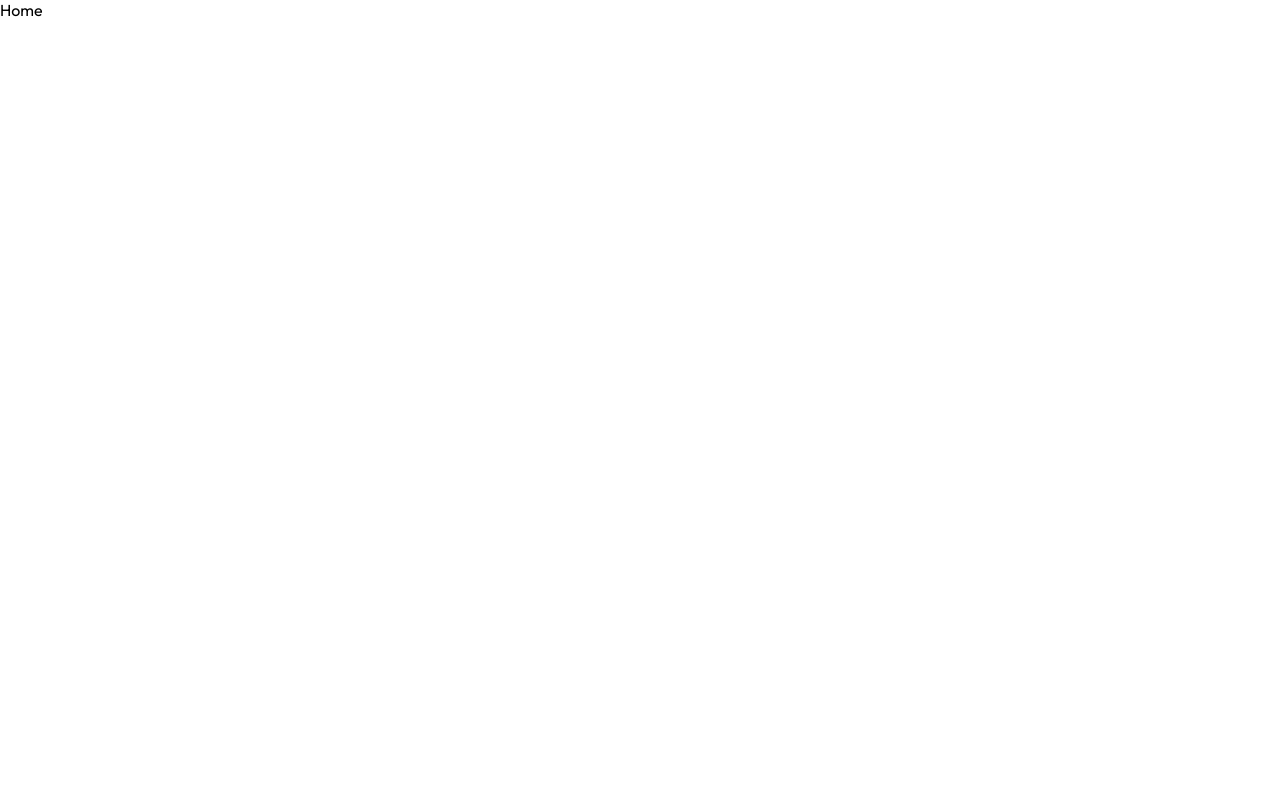
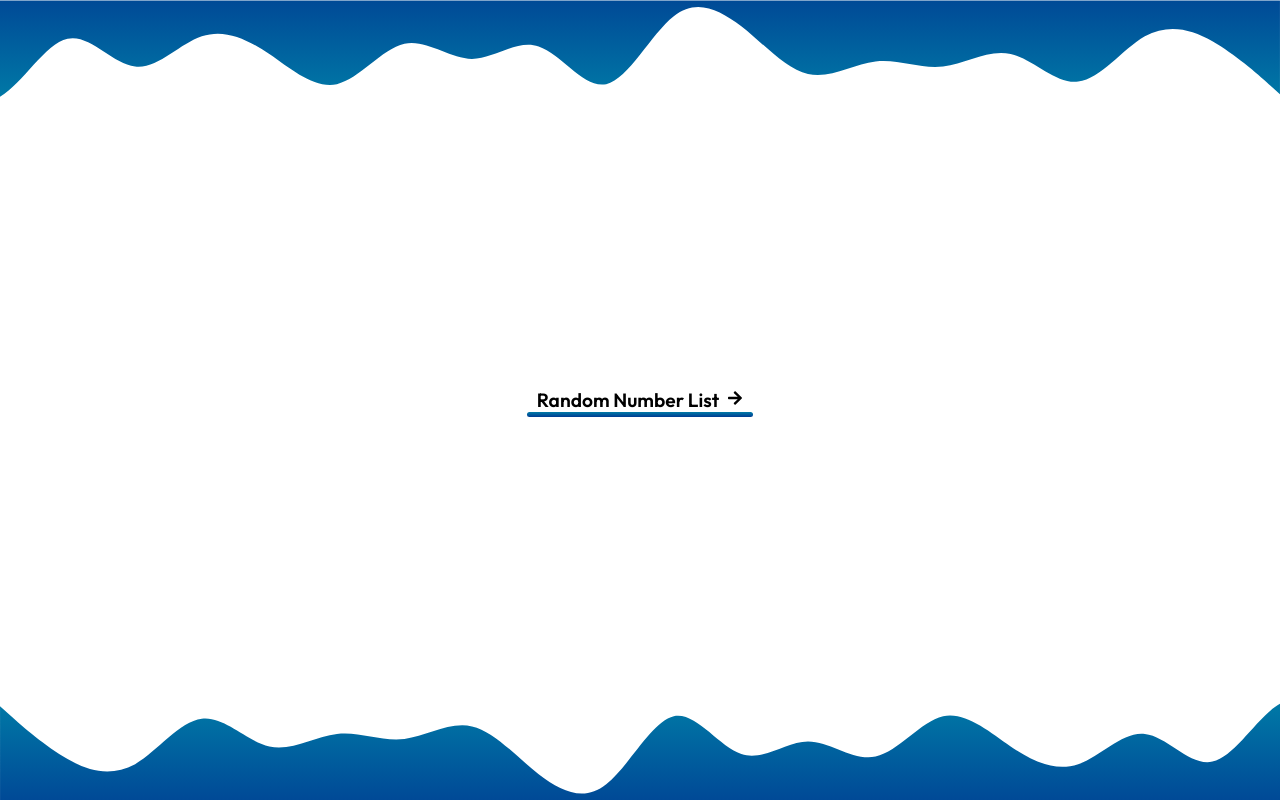
Before and after one commit to valentinaotocan/tria-task, a React (Vite) app: page / in a window 1280 px wide. Built offline with nearby package versions, Linux system fonts and the light colour scheme.

Commit message:
Implement Home page

```diff
--- a/src/App.jsx
+++ b/src/App.jsx
@@ -1,13 +1,16 @@
 import { Routes, Route } from "react-router-dom";
 import Home from "./pages/Home";
 import RandomList from "./pages/RandomList";
+import Waves from "./components/Waves";
 function App() {
   return (
     <>
+      <Waves rotate={180}/>
       <Routes>
         <Route path="/" element={<Home />} />
         <Route path="/random-list" element={<RandomList />} />
       </Routes>
+      <Waves rotate={0}/>
     </>
   );
 }
--- /dev/null
+++ b/src/components/Waves.jsx
@@ -0,0 +1,30 @@
+function Waves({ rotate }) {
+  return (
+    <svg
+      className="wave"
+      style={{
+        transform: `rotate(${rotate}deg)`,
+        transition: "0.3s",
+        position: "absolute",
+        zIndex: "-1",
+        bottom: rotate === 0 ? 0 : undefined,
+      }}
+      viewBox="0 0 1440 140"
+      version="1.1"
+      xmlns="http://www.w3.org/2000/svg"
+    >
+      <defs>
+        <linearGradient id="sw-gradient-0" x1="0" x2="0" y1="1" y2="0">
+          <stop stopColor="#003c92" offset="0%"></stop>
+          <stop stopColor="#007BA7" offset="100%"></stop>
+        </linearGradient>
+      </defs>
+      <path
+        style={{ transform: "translate(0, 0px)", opacity: 1 }}
+        fill="url(#sw-gradient-0)"
+        d="M0,34L12.6,45.3C25.3,57,51,79,76,93.5C101.1,108,126,113,152,99.2C176.8,85,202,51,227,48.2C252.6,45,278,74,303,79.3C328.4,85,354,68,379,65.2C404.2,62,429,74,455,70.8C480,68,505,51,531,56.7C555.8,62,581,91,606,110.5C631.6,130,657,142,682,121.8C707.4,102,733,51,758,45.3C783.2,40,808,79,834,87.8C858.9,96,884,74,909,73.7C934.7,74,960,96,985,90.7C1010.5,85,1036,51,1061,45.3C1086.3,40,1112,62,1137,79.3C1162.1,96,1187,108,1213,99.2C1237.9,91,1263,62,1288,65.2C1313.7,68,1339,102,1364,96.3C1389.5,91,1415,45,1440,31.2C1465.3,17,1491,34,1516,48.2C1541.1,62,1566,74,1592,85C1616.8,96,1642,108,1667,104.8C1692.6,102,1718,85,1743,90.7C1768.4,96,1794,125,1806,138.8L1818.9,153L1818.9,170L1806.3,170C1793.7,170,1768,170,1743,170C1717.9,170,1693,170,1667,170C1642.1,170,1617,170,1592,170C1566.3,170,1541,170,1516,170C1490.5,170,1465,170,1440,170C1414.7,170,1389,170,1364,170C1338.9,170,1314,170,1288,170C1263.2,170,1238,170,1213,170C1187.4,170,1162,170,1137,170C1111.6,170,1086,170,1061,170C1035.8,170,1011,170,985,170C960,170,935,170,909,170C884.2,170,859,170,834,170C808.4,170,783,170,758,170C732.6,170,707,170,682,170C656.8,170,632,170,606,170C581.1,170,556,170,531,170C505.3,170,480,170,455,170C429.5,170,404,170,379,170C353.7,170,328,170,303,170C277.9,170,253,170,227,170C202.1,170,177,170,152,170C126.3,170,101,170,76,170C50.5,170,25,170,13,170L0,170Z"
+      ></path>
+    </svg>
+  );
+}
+export default Waves;
--- a/src/pages/Home.jsx
+++ b/src/pages/Home.jsx
@@ -1,6 +1,16 @@
+import { Link } from "react-router-dom";
+import { FaArrowRight } from "react-icons/fa";
+
 function Home() {
   return (
-    <div>Home</div>
-  )
+    <div className="home">
+      <Link to="/random-list" className="underline">
+        Random Number List{" "}
+        <span className="right-arrow">
+          <FaArrowRight />
+        </span>
+      </Link>
+    </div>
+  );
 }
 export default Home
--- /dev/null
+++ b/src/styles/_colors.scss
@@ -0,0 +1,4 @@
+$darker-blue: #003c92;
+$lighter-blue: #007BA7;
+
+$linear-gradient: linear-gradient(0deg, $lighter-blue 0%, $darker-blue 100%)
--- /dev/null
+++ b/src/styles/_underlines.scss
@@ -0,0 +1,24 @@
+.underline {
+  position: relative;
+  font-size: 1.2rem;
+  color: black;
+  font-weight: 600;
+  display: flex;
+  align-items: center;
+  padding: 0 10px;
+  &::before {
+    content: "";
+    position: absolute;
+    bottom: -5px;
+    width: 100%;
+    left: 0;
+    height: 5px;
+    border-radius: 5px;
+    background: linear-gradient(0deg, $darker-blue 0%, $lighter-blue 100%);
+    transition: all 0.3s ease;
+  }
+  &:hover::before {
+    z-index: -1;
+    height: 12px;
+  }
+}
--- a/src/styles/main.scss
+++ b/src/styles/main.scss
@@ -1,7 +1,11 @@
+@import "./colors";
+@import "./pages/Home";
+@import './underlines';
+
 * {
-    box-sizing: border-box;
-    padding: 0;
-    margin: 0;
+  box-sizing: border-box;
+  padding: 0;
+  margin: 0;
 }
 
 #root {
@@ -11,4 +15,9 @@
 
 body {
   font-family: "Outfit", sans-serif;
+  height: 100%;
 }
+
+a {
+  text-decoration: none;
+}
--- /dev/null
+++ b/src/styles/pages/Home.scss
@@ -0,0 +1,10 @@
+.home {
+  display: flex;
+  justify-content: center;
+  align-items: center;
+  height: 100vh;
+  .underline .right-arrow {
+    font-size: 1rem;
+    padding-left: 8px;
+  }
+}
```
